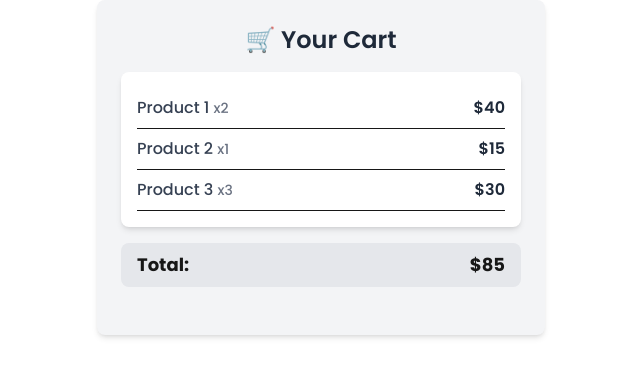
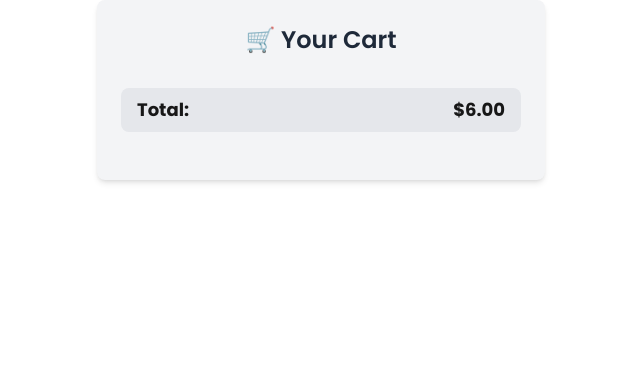
Before and after one commit to Abhinav-FP/eLearning, a Next.js app: page /Paypal/PayPalButton in a window 1280 px wide. Shown: the top 376 px of the page, without its empty margins (319-959 px from the left). Built offline with nearby package versions, Linux system fonts and the light colour scheme.

Commit message:
auth payment

```diff
--- a/src/pages/Paypal/PayPalButton.jsx
+++ b/src/pages/Paypal/PayPalButton.jsx
@@ -1,73 +1,84 @@
+'use client';
+
 import { PayPalScriptProvider, PayPalButtons } from "@paypal/react-paypal-js";
 import { useRouter } from "next/navigation";
-
 import { useState } from "react";
 
 const PayPalButton = () => {
-  // 🛒 Sample Cart Items
-  const router = useRouter(); // Next.js me routing ke liye
+  const router = useRouter();
 
-  const [cart, setCart] = useState([
-    { name: "Product 1", price: 20, quantity: 2 },
-    { name: "Product 2", price: 15, quantity: 1 },
-    { name: "Product 3", price: 10, quantity: 3 },
-  ]);
+  function calculateTotal({ items }) {
+    console.log("items:", items);
+    const total = items.reduce((sum, item) => sum + item.price * item.quantity, 0);
+    return total;
+  }
 
-  const totalAmount = cart.reduce((sum, item) => sum + item.price * item.quantity, 0);
+  // Example usage
+  const cartData = {
+    items: [
+      { name: 'Product 1', price: 2, quantity: 1 },
+      { name: 'Product 2', price: 2, quantity: 1 },
+      { name: 'Product 3', price: 2, quantity: 1 }
+    ]
+  };
+
+  const totalAmount = calculateTotal(cartData);
+  console.log("Total Amount:", totalAmount); // ➜
+  const [isProcessing, setIsProcessing] = useState(false);
 
   const handleCreateOrder = async () => {
-    const response = await fetch("http://localhost:5000/payment/create-order", {
+    const response = await fetch("http://localhost:5000/api/paypal/create-order", {
       method: "POST",
       headers: { "Content-Type": "application/json" },
-      body: JSON.stringify({ items: cart }),
+      body: JSON.stringify({ cartData }),
     });
+
     const data = await response.json();
     return data.id;
   };
 
   const handleApprove = async (data) => {
-    const response = await fetch("http://localhost:5000/payment/capture-order", {
+    setIsProcessing(true);
+    try {
+      const response = await fetch("http://localhost:5000/api/paypal/capture-order", {
+        method: "POST",
+        headers: { "Content-Type": "application/json" },
+        body: JSON.stringify({ orderID: data.orderID }),
+      });
+
+      const details = await response.json();
+      if (response.ok && details?.data?.status === "COMPLETED") {
+        router.push("/success");
+      } else {
+        alert("Something went wrong.");
+        router.push("/cancel");
+      }
+    } finally {
+      setIsProcessing(false);
+    }
+  };
+
+  const handleCancel = async (data) => {
+    const response = await fetch("http://localhost:5000/api/payment/cancel-order", {
       method: "POST",
       headers: { "Content-Type": "application/json" },
       body: JSON.stringify({ orderID: data.orderID }),
     });
-    const details = await response.json();
-    if (response.ok && details.data.data.status === "COMPLETED") {
-      router.push("/success"); // Success page pe redirect
-    } else {
-      router.push("/cancel"); // Cancel page pe redirect
+
+    const result = await response.json();
+    if (result.status === "CANCELLED") {
+      alert("Payment was cancelled!");
+      router.push("/cancel");
     }
   };
-
-  // const handleCancel = async (data) => {
-  //   console.log("User cancelled the payment.");
-
-  //   const response = await fetch("http://localhost:5000/payment/cancel-order", {
-  //     method: "POST",
-  //     headers: { "Content-Type": "application/json" },
-  //     body: JSON.stringify({ orderID: data.orderID }),
-  //   });
-
-  //   const result = await response.json();
-  //   console.log("Cancel Response:", result);
-
-  //   if (result.status === "CANCELLED") {
-  //     alert("Payment was cancelled!");
-  //     router.push("/cancel");
-  //   } else {
-  //     alert("Something went wrong!");
-  //   }
-  // };
-
-
-
 
   return (
     <PayPalScriptProvider options={{ "client-id": "Acq8BOAgNmN-iAGdJDmqJj9t-5VN6pA5KCsqGqvxdkrLis0-CRIjDwqtsYZwNRZ4F5uYEQfkxm_zMOXk" }}>
       <div className="flex flex-col items-center bg-gray-100 p-6 rounded-lg shadow-md max-w-md mx-auto">
         <h2 className="text-2xl font-semibold text-gray-800 mb-4">🛒 Your Cart</h2>
-        <div className="w-full bg-white shadow-md rounded-lg p-4">
-          {cart.map((item, index) => (
+
+        {/* <div className="w-full bg-white shadow-md rounded-lg p-4">
+          {cartData.map((item, index) => (
             <div key={index} className="flex justify-between items-center border-b py-2">
               <span className="text-gray-700 font-medium">
                 {item.name} <span className="text-sm text-gray-500">x{item.quantity}</span>
@@ -75,19 +86,20 @@ const PayPalButton = () => {
               <span className="text-gray-800 font-semibold">${item.price * item.quantity}</span>
             </div>
           ))}
-        </div>
+        </div> */}
 
         <div className="w-full flex justify-between items-center text-lg font-bold mt-4 px-4 py-2 bg-gray-200 rounded-lg">
           <span>Total:</span>
-          <span>${totalAmount}</span>
+          <span>${totalAmount.toFixed(2)}</span>
         </div>
 
         <div className="mt-6 w-full">
-
           <PayPalButtons
             createOrder={handleCreateOrder}
             onApprove={handleApprove}
-            // onCancel={handleCancel} // ✅ Cancel option added
+            onCancel={handleCancel}
+            style={{ layout: 'vertical' }}
+            disabled={isProcessing}
           />
         </div>
       </div>
--- a/src/pages/index.js
+++ b/src/pages/index.js
@@ -1,11 +1,10 @@
-import { Toaster } from "react-hot-toast";
 import Main from "./home/Main";
 
 
 export default function HomeMain() {
+
   return (
-  //  <PayPalButton />
-  <>
+    <>
   <Main />
   </>
   );
```
